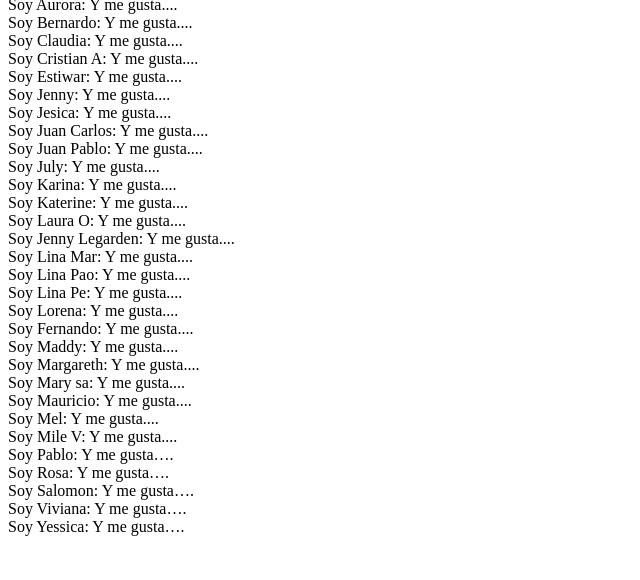
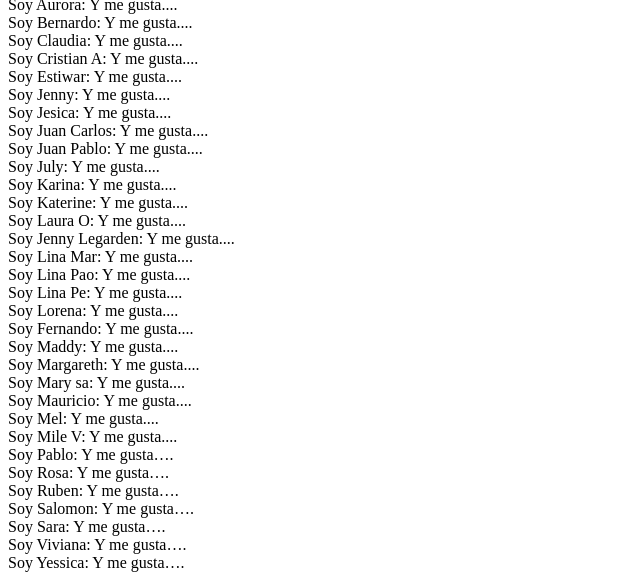
Before and after one commit to jurikal/bootcamp243.github.io, a plain HTML site: page index.html in a window 1280 px wide. Shown: the part 388-968 px from the top of the page, without its empty margins (0-640 px from the left). Before the commit the page ends 932 px from the top, so only its background shows below. Drawn offline with Linux system fonts and the light colour scheme.

Commit message:
Update index.html
Se agrego a Sara y Ruben

```diff
--- a/index.html
+++ b/index.html
@@ -31,10 +31,12 @@
 		<div>Soy Mauricio: Y me gusta....</div>
 		<div>Soy Mel: Y me gusta....</div>
 		<div>Soy Mile V: Y me gusta....</div>
-		<div> Soy Pablo: Y me gusta….<div>
-		<div> Soy Rosa: Y me gusta….<div>
-		<div> Soy Salomon: Y me gusta….<div>
-		<div> Soy Viviana: Y me gusta….<div>
-		<div> Soy Yessica: Y me gusta….<div>
+		<div>Soy Pablo: Y me gusta….<div>
+		<div>Soy Rosa: Y me gusta….<div>
+		<div>Soy Ruben: Y me gusta….<div>
+		<div>Soy Salomon: Y me gusta….<div>
+		<div>Soy Sara: Y me gusta….<div>
+		<div>Soy Viviana: Y me gusta….<div>
+		<div>Soy Yessica: Y me gusta….<div>
 	</body>
 </html>
```
